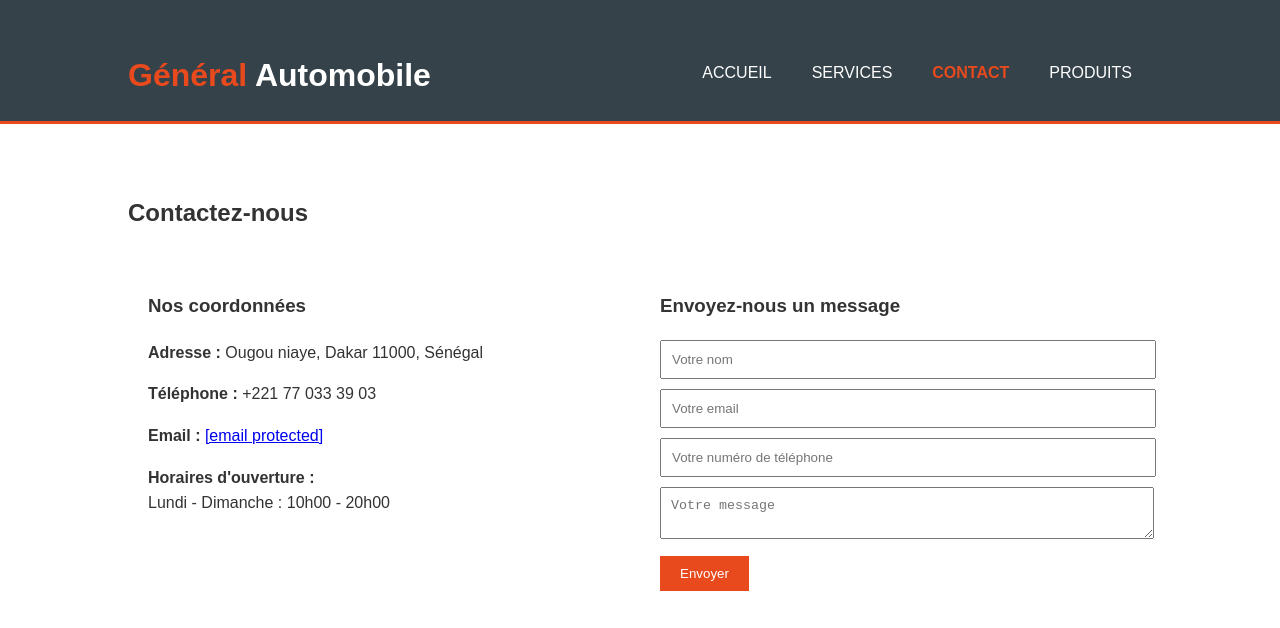
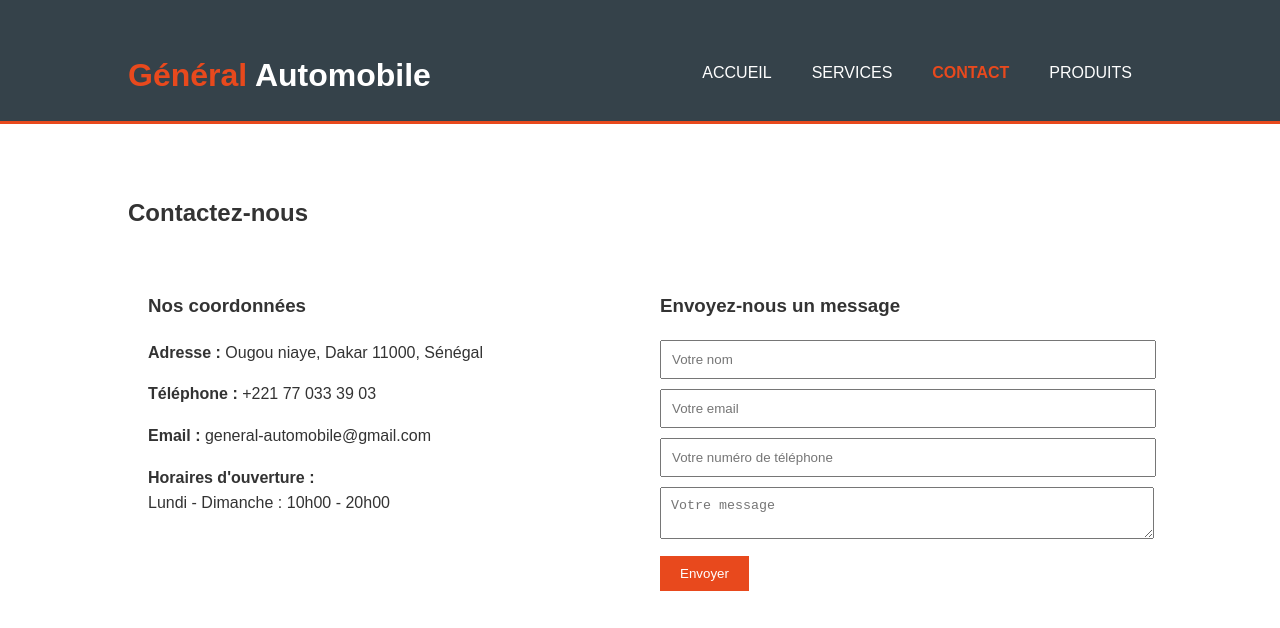
Before and after one commit to PapaAmad/reparation-voitures, a website: page public/Contacts.html in a window 1280 px wide. Shown: the top 628 px of the page. Drawn offline with Linux system fonts and the light colour scheme.

Commit message:
final contact

```diff
--- a/public/Contacts.html
+++ b/public/Contacts.html
@@ -142,7 +142,7 @@
         <h3>Nos coordonnées</h3>
         <p><strong>Adresse :</strong> Ougou niaye, Dakar 11000, Sénégal</p>
         <p><strong>Téléphone :</strong> +221 77 033 39 03</p>
-        <p><strong>Email :</strong> <a href="/cdn-cgi/l/email-protection" class="__cf_email__" data-cfemail="71181f171e311004051e5c141d141205031e5c15101a10035f021f">[email&#160;protected]</a></p>
+        <p><strong>Email :</strong> general-automobile@gmail.com</p>
         <p><strong>Horaires d'ouverture :</strong><br>
         Lundi - Dimanche : 10h00 - 20h00</p>
       </div>
```
